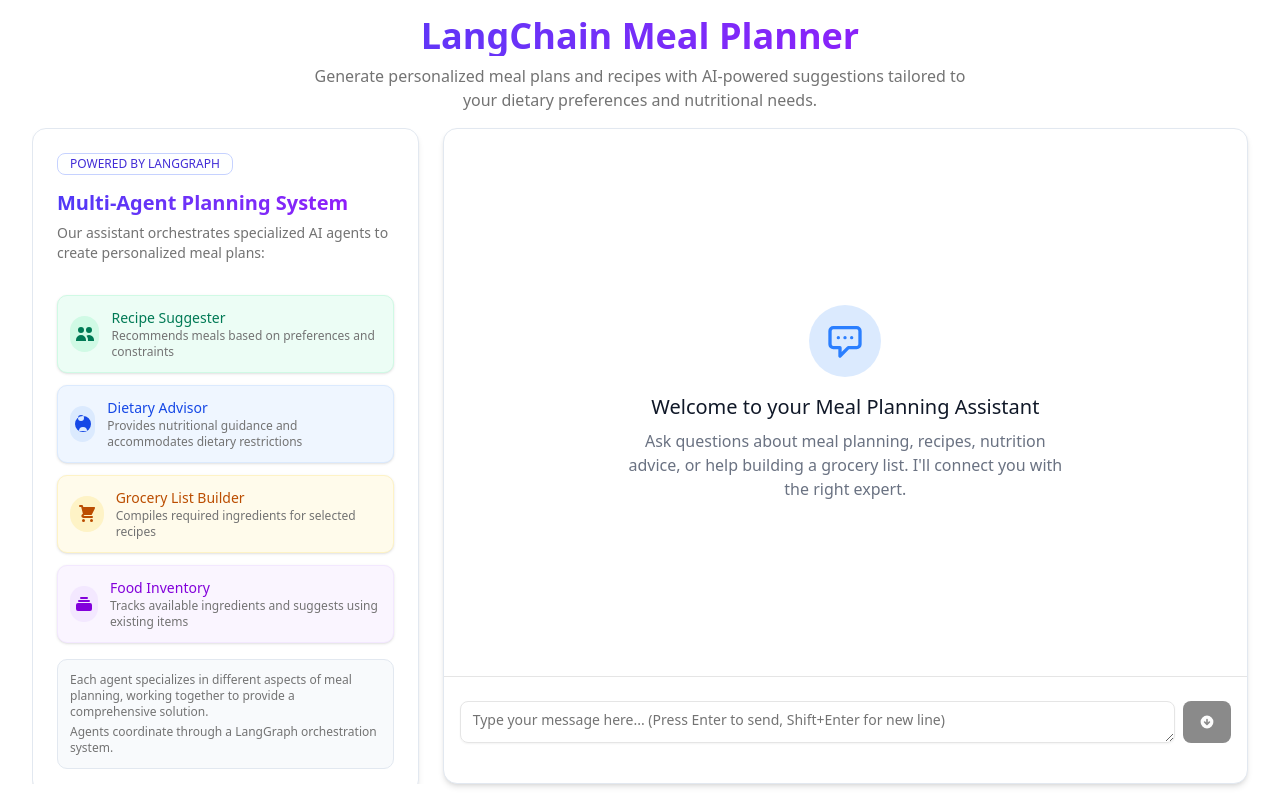
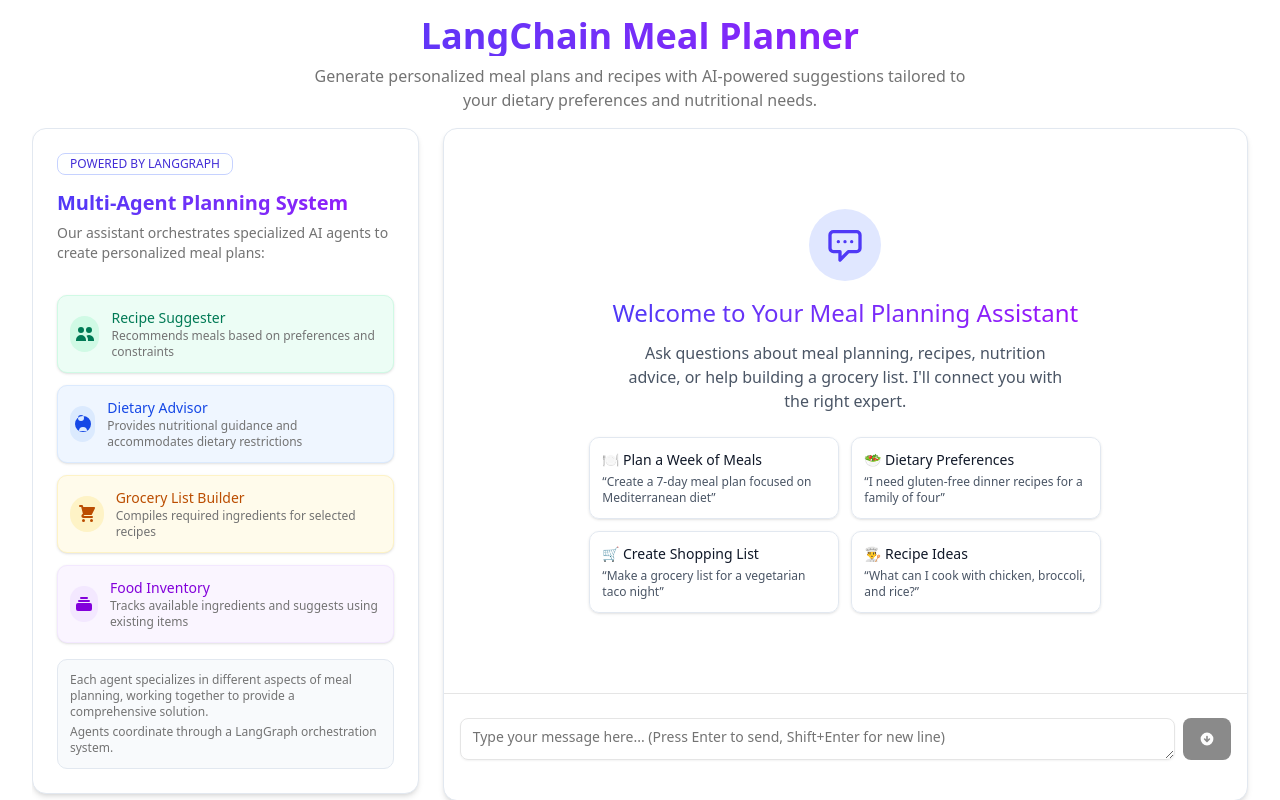
Before and after one commit to realrisman/langchain-integration-demo, a Next.js app: page /meal-planner in a window 1280 px wide. Built offline with nearby package versions, Linux system fonts and the light colour scheme.

Commit message:
refactor: update EmptyChatState component with enhanced styling, improved layout, and additional feature prompts for a more engaging user experience

```diff
--- a/src/components/meal-planner/empty-chat-state.tsx
+++ b/src/components/meal-planner/empty-chat-state.tsx
@@ -5,8 +5,8 @@ import React from "react";
  */
 export const EmptyChatState = () => {
   return (
-    <div className="flex flex-col items-center justify-center h-full py-12 text-center">
-      <div className="bg-blue-100 text-blue-500 rounded-full p-4 mb-4">
+    <div className="flex flex-col items-center justify-center h-full py-8 px-4 text-center">
+      <div className="bg-indigo-100 dark:bg-indigo-900/30 text-indigo-600 dark:text-indigo-300 rounded-full p-4 mb-4 backdrop-blur-sm">
         <svg
           xmlns="http://www.w3.org/2000/svg"
           className="h-10 w-10"
@@ -23,13 +23,48 @@ export const EmptyChatState = () => {
           />
         </svg>
       </div>
-      <h3 className="text-xl font-medium text-gray-900 mb-2">
-        Welcome to your Meal Planning Assistant
+      <h3 className="text-2xl font-medium text-gray-900 dark:text-gray-50 mb-3 bg-clip-text text-transparent bg-gradient-to-r from-indigo-600 to-purple-600 dark:from-indigo-400 dark:to-purple-400">
+        Welcome to Your Meal Planning Assistant
       </h3>
-      <p className="text-gray-500 max-w-md">
+      <p className="text-gray-600 dark:text-gray-300 max-w-md mb-6">
         Ask questions about meal planning, recipes, nutrition advice, or help
         building a grocery list. I&apos;ll connect you with the right expert.
       </p>
+
+      <div className="grid grid-cols-1 sm:grid-cols-2 gap-3 w-full max-w-lg">
+        <div className="text-left p-3 rounded-lg border border-slate-200 dark:border-slate-700 bg-white/80 dark:bg-slate-800/50 shadow-sm backdrop-blur-sm hover:shadow-md transition-all duration-200">
+          <p className="font-medium text-sm text-gray-900 dark:text-gray-100 mb-1">
+            🍽️ Plan a Week of Meals
+          </p>
+          <p className="text-xs text-gray-600 dark:text-gray-400">
+            &ldquo;Create a 7-day meal plan focused on Mediterranean diet&rdquo;
+          </p>
+        </div>
+        <div className="text-left p-3 rounded-lg border border-slate-200 dark:border-slate-700 bg-white/80 dark:bg-slate-800/50 shadow-sm backdrop-blur-sm hover:shadow-md transition-all duration-200">
+          <p className="font-medium text-sm text-gray-900 dark:text-gray-100 mb-1">
+            🥗 Dietary Preferences
+          </p>
+          <p className="text-xs text-gray-600 dark:text-gray-400">
+            &ldquo;I need gluten-free dinner recipes for a family of four&rdquo;
+          </p>
+        </div>
+        <div className="text-left p-3 rounded-lg border border-slate-200 dark:border-slate-700 bg-white/80 dark:bg-slate-800/50 shadow-sm backdrop-blur-sm hover:shadow-md transition-all duration-200">
+          <p className="font-medium text-sm text-gray-900 dark:text-gray-100 mb-1">
+            🛒 Create Shopping List
+          </p>
+          <p className="text-xs text-gray-600 dark:text-gray-400">
+            &ldquo;Make a grocery list for a vegetarian taco night&rdquo;
+          </p>
+        </div>
+        <div className="text-left p-3 rounded-lg border border-slate-200 dark:border-slate-700 bg-white/80 dark:bg-slate-800/50 shadow-sm backdrop-blur-sm hover:shadow-md transition-all duration-200">
+          <p className="font-medium text-sm text-gray-900 dark:text-gray-100 mb-1">
+            👨‍🍳 Recipe Ideas
+          </p>
+          <p className="text-xs text-gray-600 dark:text-gray-400">
+            &ldquo;What can I cook with chicken, broccoli, and rice?&rdquo;
+          </p>
+        </div>
+      </div>
     </div>
   );
 };
```
